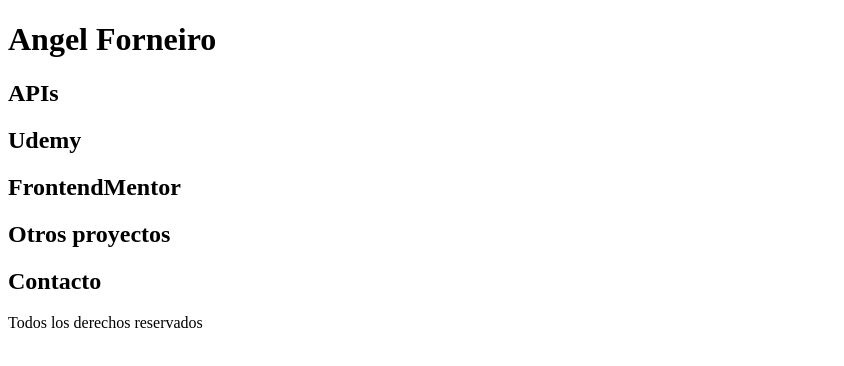
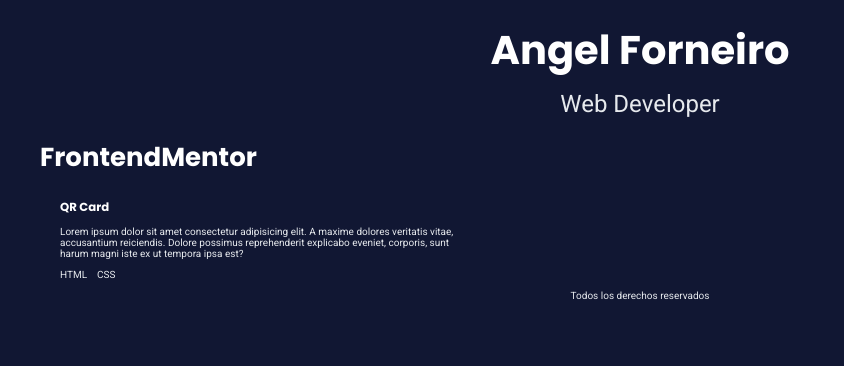
Before and after one commit to forneiro/repositorio, a plain HTML site: page index.html in a window 1280 px wide. Shown: the whole page, without its empty margins (0-844 px from the left). Drawn offline with Linux system fonts and the light colour scheme.

Commit message:
Agregar estilos y contenido html

```diff
--- /dev/null
+++ b/css/styles.css
@@ -0,0 +1,81 @@
+:root {
+    --background: #111733;
+    --colorTextoPrincipal: #E6E9ED;
+    --colorEncabezados: #ffffff;
+    --articulosHover: #ffffff1a;
+    --fuenteEncabezados: "Poppins", sans-serif;
+    --fuenteTextoPrincipal: "Roboto", sans-serif;
+}
+html {
+    font-size: 62.5%;
+    box-sizing: border-box;
+}
+* {
+    margin: 0;
+}
+body {
+    background-color: var(--background);
+}
+footer {
+    text-align: center;
+}
+article {
+    padding: 1rem 2rem;
+    border-radius: .5rem;
+}
+article:hover{
+    background-color: var(--articulosHover);
+    transition: .3s ease;
+    cursor: pointer;
+}
+h1 {
+    font-size: 4rem;
+    margin-bottom: 1rem;
+}
+h2 {
+    font-size: 2.6rem;
+    margin-bottom: 1.2rem;
+}
+h3 {
+    margin-bottom: 1rem;
+}
+h1, h2, h3 {
+    color: var(--colorEncabezados);
+    font-family: var(--fuenteEncabezados);
+}
+header {
+    text-align: center;
+    padding: 2rem 0;
+}
+p, li {
+    color: var(--colorTextoPrincipal);
+    font-family: var(--fuenteTextoPrincipal);
+}
+ul {
+    list-style: none;
+    padding: 0;
+    display: flex;
+    margin-top: 1rem;
+}
+li {
+    margin-right: 1rem;
+}
+
+/* UTILIDADES */
+.container {
+    max-width: 120rem;
+    margin: 0 auto;
+}
+
+/* Header */
+header p {
+    font-size: 2.4rem;
+}
+/* Main */
+.proyectos_FrontendMentor {
+    display: flex;
+}
+.proyectos_FrontendMentor article {
+    max-width: 33%;
+}
+/* Footer */
--- a/index.html
+++ b/index.html
@@ -4,29 +4,49 @@
     <meta charset="UTF-8">
     <meta name="viewport" content="width=device-width, initial-scale=1.0">
     <title>Repositorio</title>
+    <!-- ESTILOS -->
+     <link rel="stylesheet" href="css/styles.css">
+    <!-- Tipografías -->
+     <link rel="preconnect" href="https://fonts.googleapis.com">
+    <link rel="preconnect" href="https://fonts.gstatic.com" crossorigin>
+    <link href="https://fonts.googleapis.com/css2?family=Poppins:ital,wght@0,400;0,500;0,600;0,700;0,800;0,900;1,400;1,500;1,600;1,700;1,800;1,900&family=Roboto:ital,wght@0,100..900;1,100..900&display=swap" rel="stylesheet">
 </head>
 <body>
     <header>
         <h1>Angel Forneiro</h1>
+        <p>Web Developer</p>
+        <!-- <p>Soy Angel Forneiro, un estudiante de desarrollo web front-end. Soy un entusiasta por la tecnología y busco cada día enfrentarme a nuevos desafíos. En este repositorio podrás saber las tecnologías que sé utilizar y los diferentes proyectos que he realizados en diferentes redes sociales como FrontendMentor, Udemy o w3school.</p> -->
     </header>
-    <main>
-        <section>
+    <main class="container">
+        <!-- <section>
             <h2>APIs</h2>
         </section>
         <section>
             <h2>Udemy</h2>
-        </section>
+        </section> -->
         <section>
             <h2>FrontendMentor</h2>
+            <div class="proyectos_FrontendMentor">
+                <article>
+                    <h3>QR Card</h3>
+                    <p>Lorem ipsum dolor sit amet consectetur adipisicing elit. A maxime dolores veritatis vitae, accusantium reiciendis. Dolore possimus reprehenderit explicabo eveniet, corporis, sunt harum magni iste ex ut tempora ipsa est?</p>
+
+                    <ul>
+                        <li>HTML</li>
+                        <li>CSS</li>
+                    </ul>
+                </article>
+
+            </div>
         </section>
-        <section>
+        <!-- <section>
             <h2>Otros proyectos</h2>
         </section>
         <section>
             <h2>Contacto</h2>
-        </section>
+        </section> -->
     </main>
-    <footer>
+    <footer class="container">
         <p>Todos los derechos reservados</p>
     </footer>
 </body>
```
